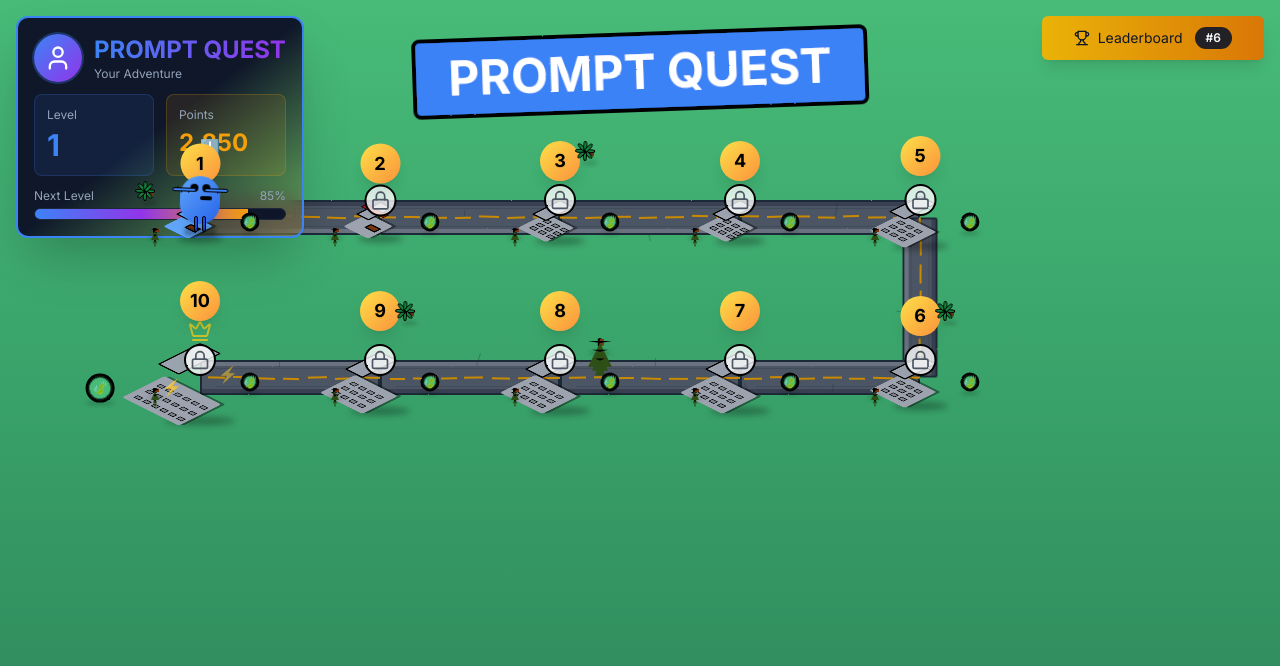
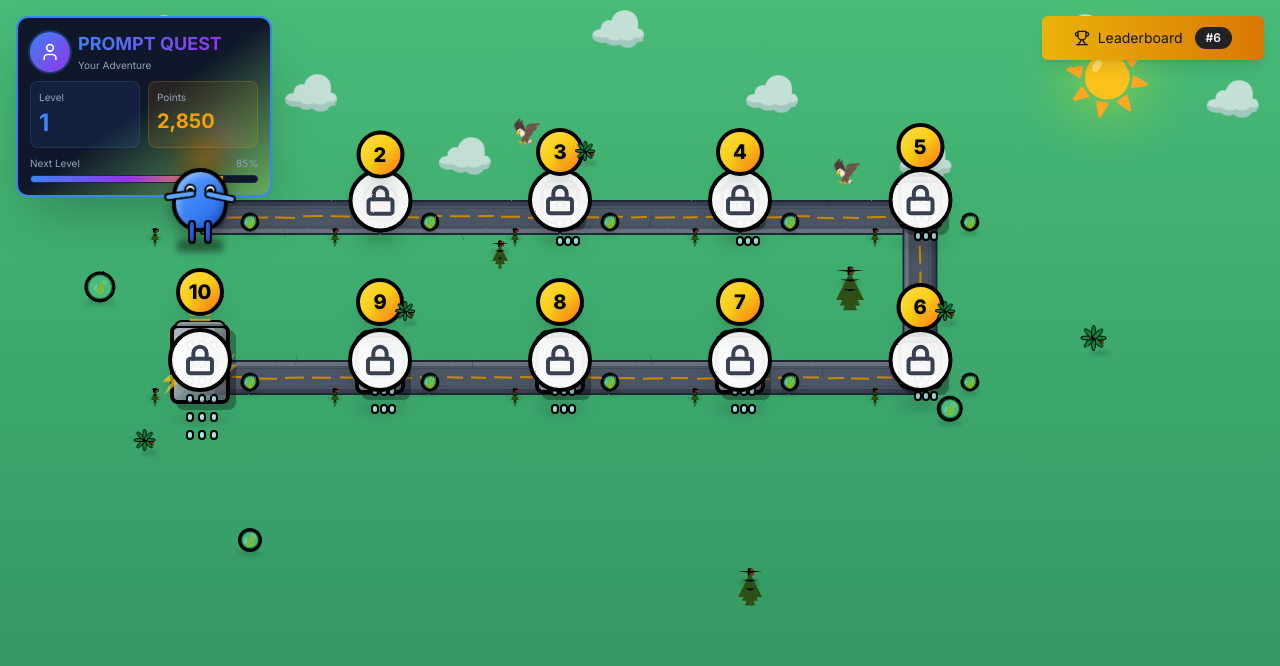
Before and after one commit to sampriti-gopisetti/PromptQuest, a React (Vite) app: page / in a window 1280 px wide. Shown: the top 666 px of the page. Built offline with nearby package versions, Linux system fonts and the light colour scheme; the HTML template or start-up script is replaced by a standard one.

Commit message:
Fix overlapping content and improve visuals

```diff
--- a/src/components/CityMap2D.tsx
+++ b/src/components/CityMap2D.tsx
@@ -99,19 +99,20 @@ export const CityMap2D = ({ onBossClick, onLevelClick }: CityMap2DProps) => {
   };
 
   return (
-    <div className="relative w-full h-screen overflow-auto" style={{ background: 'linear-gradient(to bottom, #87CEEB 0%, #E0F2FE 50%, #B4E7CE 100%)' }}>
+    <div className="relative w-full h-screen overflow-auto" style={{ background: 'linear-gradient(to bottom, #87CEEB 0%, #98D8F4 30%, #F5E6D3 70%, #7FD67E 100%)' }}>
       <SketchFilter />
 
       {/* Decorative clouds */}
-      {[...Array(5)].map((_, i) => (
+      {[...Array(8)].map((_, i) => (
         <div
           key={`cloud-${i}`}
-          className="absolute text-white text-6xl opacity-70"
+          className="absolute text-white text-5xl opacity-80 drop-shadow-lg"
           style={{
-            left: `${20 + i * 20}%`,
-            top: `${5 + Math.random() * 10}%`,
+            left: `${10 + i * 12}%`,
+            top: `${3 + (i % 3) * 8}%`,
             filter: 'url(#sketch-wobble)',
-            animation: `float ${10 + i * 2}s infinite ease-in-out`
+            animation: `float ${8 + i * 1.5}s infinite ease-in-out`,
+            zIndex: 5
           }}
         >
           ☁️
@@ -119,34 +120,38 @@ export const CityMap2D = ({ onBossClick, onLevelClick }: CityMap2DProps) => {
       ))}
 
       {/* Flying birds */}
-      {[...Array(3)].map((_, i) => (
+      {[...Array(4)].map((_, i) => (
         <div
           key={`bird-${i}`}
-          className="absolute text-gray-700 text-2xl"
+          className="absolute text-gray-800 text-2xl"
           style={{
-            left: `${-10 + i * 30}%`,
-            top: `${10 + i * 5}%`,
+            left: `${-10 + i * 25}%`,
+            top: `${8 + i * 4}%`,
             filter: 'url(#sketch-outline)',
-            animation: `float ${5 + i}s infinite linear`,
-            animationDelay: `${i * 2}s`
+            animation: `float ${6 + i}s infinite linear`,
+            animationDelay: `${i * 1.5}s`,
+            zIndex: 5
           }}
         >
           🦅
         </div>
       ))}
 
-      {/* Game title */}
-      <div className="absolute top-8 left-1/2 -translate-x-1/2 z-50">
-        <h1
-          className="text-5xl font-bold text-white drop-shadow-lg border-4 border-black bg-blue-500 px-8 py-3 rounded-lg"
-          style={{ filter: 'url(#sketch-outline)', transform: 'rotate(-2deg)' }}
-        >
-          PROMPT QUEST
-        </h1>
+      {/* Sun */}
+      <div
+        className="absolute text-yellow-400 text-7xl"
+        style={{
+          right: '10%',
+          top: '5%',
+          filter: 'url(#sketch-wobble) drop-shadow(0 0 30px rgba(255,255,0,0.6))',
+          zIndex: 5
+        }}
+      >
+        ☀️
       </div>
 
       {/* Main game area */}
-      <div className="relative w-full" style={{ minHeight: '800px', paddingBottom: '100px' }}>
+      <div className="relative w-full" style={{ minHeight: '1000px', paddingTop: '120px', paddingBottom: '100px' }}>
         {/* Ground with grass texture */}
         <div
           className="absolute inset-0"
@@ -209,10 +214,15 @@ export const CityMap2D = ({ onBossClick, onLevelClick }: CityMap2DProps) => {
           );
         })}
 
-        {/* Additional decorative trees */}
-        <SketchyTree2D position={{ x: 100, y: 400 }} scale={1.2} type="oak" />
-        <SketchyTree2D position={{ x: 600, y: 350 }} scale={1.1} type="pine" />
-        <SketchyTree2D position={{ x: 150, y: 200 }} scale={0.9} type="palm" />
+        {/* Additional decorative trees - More scattered */}
+        <SketchyTree2D position={{ x: 100, y: 300 }} scale={1.3} type="oak" />
+        <SketchyTree2D position={{ x: 850, y: 280 }} scale={1.2} type="pine" />
+        <SketchyTree2D position={{ x: 150, y: 450 }} scale={1.0} type="palm" />
+        <SketchyTree2D position={{ x: 950, y: 420 }} scale={1.1} type="oak" />
+        <SketchyTree2D position={{ x: 500, y: 250 }} scale={0.9} type="pine" />
+        <SketchyTree2D position={{ x: 1100, y: 350 }} scale={1.2} type="palm" />
+        <SketchyTree2D position={{ x: 250, y: 550 }} scale={1.0} type="oak" />
+        <SketchyTree2D position={{ x: 750, y: 580 }} scale={1.1} type="pine" />
 
         {/* Character */}
         <SketchyCharacter2D
--- a/src/components/sketchy/SketchyBuilding2D.tsx
+++ b/src/components/sketchy/SketchyBuilding2D.tsx
@@ -47,7 +47,7 @@ export const SketchyBuilding2D = ({
 
   return (
     <div
-      className="absolute cursor-pointer transition-transform hover:scale-105"
+      className="absolute cursor-pointer transition-transform hover:scale-110"
       style={{
         left: `${position.x}px`,
         top: `${position.y}px`,
@@ -56,60 +56,57 @@ export const SketchyBuilding2D = ({
       }}
       onClick={!isLocked ? onClick : undefined}
     >
-      {/* Isometric building container */}
-      <div className="relative" style={{ width: `${baseSize}px`, height: `${height + 30}px` }}>
-        {/* Shadow - sketchy oval */}
+      {/* Building container */}
+      <div className="relative" style={{ width: `${baseSize + 20}px`, height: `${height + 40}px` }}>
+        {/* Shadow */}
         <div
-          className="absolute opacity-30"
+          className="absolute opacity-40"
           style={{
-            bottom: '-10px',
+            bottom: '-5px',
             left: '50%',
             transform: 'translateX(-50%)',
-            width: `${baseSize + 10}px`,
-            height: '8px',
-            background: '#000',
-            borderRadius: '50%',
-            filter: 'url(#sketch-outline) blur(3px)'
+            width: `${baseSize + 20}px`,
+            height: '10px',
+            background: 'radial-gradient(ellipse, rgba(0,0,0,0.5) 0%, transparent 70%)',
+            filter: 'blur(4px)'
           }}
         />
 
-          {/* Isometric building body */}
-        <div className="absolute bottom-0 left-1/2 -translate-x-1/2" style={{ transformStyle: 'preserve-3d' }}>
-          {/* Front face */}
+        {/* Simple 3D Block Building */}
+        <div className="absolute bottom-4 left-1/2 -translate-x-1/2">
+          {/* Main building block */}
           <div
-            className="relative border-3 border-black"
+            className="relative border-4 border-black rounded-lg"
             style={{
               width: `${baseSize}px`,
               height: `${height}px`,
-              background: color,
-              transform: 'rotateX(60deg) rotateZ(-45deg)',
-              transformOrigin: 'bottom',
+              background: `linear-gradient(135deg, ${color} 0%, ${color}dd 50%, ${color}aa 100%)`,
               filter: 'url(#sketch-outline)',
-              boxShadow: '3px 3px 0 rgba(0,0,0,0.4)',
-              borderRadius: '3px'
+              boxShadow: `
+                inset -4px -4px 8px rgba(0,0,0,0.2),
+                inset 4px 4px 8px rgba(255,255,255,0.3),
+                6px 6px 0 rgba(0,0,0,0.3)
+              `
             }}
           >
-            {/* Cross-hatch shading on left side */}
+            {/* Shading on side */}
             <div
-              className="absolute left-0 top-0 bottom-0 w-2"
-              style={{
-                background: 'url(#crosshatch-dark)',
-                opacity: 0.5
-              }}
+              className="absolute right-0 top-0 bottom-0 w-3 bg-black/20"
+              style={{ filter: 'url(#sketch-outline)' }}
             />
 
             {/* Windows */}
             {type !== 'house' && (
-              <div className="p-2 grid grid-cols-3 gap-1">
+              <div className="p-3 grid grid-cols-3 gap-2">
                 {Array.from({ length: type === 'skyscraper' ? 18 : type === 'office' ? 12 : 9 }).map((_, i) => (
                   <div
                     key={i}
-                    className="bg-black/20 border border-black"
+                    className="bg-cyan-200/80 border-2 border-black rounded-sm"
                     style={{
-                      width: '6px',
-                      height: '8px',
+                      width: '8px',
+                      height: '10px',
                       filter: 'url(#sketch-outline)',
-                      transform: `rotate(${Math.random() * 2 - 1}deg)`
+                      boxShadow: 'inset 1px 1px 2px rgba(255,255,255,0.5)'
                     }}
                   />
                 ))}
@@ -119,84 +116,74 @@ export const SketchyBuilding2D = ({
             {/* Door for houses */}
             {type === 'house' && (
               <div
-                className="absolute bottom-1 left-1/2 -translate-x-1/2 bg-amber-900 border-2 border-black"
+                className="absolute bottom-2 left-1/2 -translate-x-1/2 bg-amber-900 border-3 border-black"
                 style={{
-                  width: '10px',
-                  height: '15px',
+                  width: '14px',
+                  height: '20px',
                   filter: 'url(#sketch-outline)',
-                  borderRadius: '2px 2px 0 0'
+                  borderRadius: '4px 4px 0 0'
                 }}
               />
             )}
-          </div>
 
-          {/* Top face (roof) */}
-          <div
-            className="absolute border-2 border-black"
-            style={{
-              width: `${baseSize}px`,
-              height: `${baseSize * 0.5}px`,
-              background: `linear-gradient(135deg, ${color} 0%, ${color}dd 100%)`,
-              transform: `translateY(-${height}px) rotateX(60deg) rotateZ(-45deg) translateZ(1px)`,
-              transformOrigin: 'bottom',
-              filter: 'url(#sketch-outline)',
-              borderRadius: '2px'
-            }}
-          >
-            {/* Roof details for houses */}
-            {type === 'house' && (
-              <div
-                className="absolute top-1/2 left-1/2 -translate-x-1/2 -translate-y-1/2 w-2 h-8 bg-red-800 border border-black"
-                style={{ filter: 'url(#sketch-outline)' }}
-              />
-            )}
+            {/* Roof indicator */}
+            <div
+              className="absolute -top-2 left-0 right-0 h-2 border-2 border-black rounded-t-lg"
+              style={{
+                background: `linear-gradient(90deg, ${color}dd 0%, ${color}aa 100%)`,
+                filter: 'url(#sketch-outline)'
+              }}
+            />
           </div>
 
           {/* Boss building special effects */}
           {isBoss && (
             <>
               <div
-                className="absolute -top-4 left-1/2 -translate-x-1/2 text-yellow-400 animate-pulse"
-                style={{ filter: 'url(#sketch-wobble)' }}
+                className="absolute -top-8 left-1/2 -translate-x-1/2 text-yellow-400 animate-pulse drop-shadow-lg"
+                style={{ filter: 'url(#sketch-wobble)', fontSize: '32px' }}
               >
-                <Crown size={24} />
+                <Crown size={32} />
               </div>
               {/* Lightning bolts */}
-              <div className="absolute -left-2 top-1/2 text-yellow-300 animate-pulse">
+              <div className="absolute -left-3 top-1/2 text-yellow-300 text-2xl animate-pulse drop-shadow-lg">
                 ⚡
               </div>
-              <div className="absolute -right-2 top-1/3 text-yellow-300 animate-pulse" style={{ animationDelay: '0.5s' }}>
+              <div className="absolute -right-3 top-1/3 text-yellow-300 text-2xl animate-pulse drop-shadow-lg" style={{ animationDelay: '0.5s' }}>
                 ⚡
               </div>
             </>
           )}
         </div>
 
-        {/* Level indicator */}
+        {/* Level indicator - Larger and more visible */}
         <div
-          className="absolute -top-6 left-1/2 -translate-x-1/2 w-10 h-10 rounded-full border-3 border-black bg-gradient-to-br from-yellow-300 to-orange-400 flex items-center justify-center font-bold text-lg shadow-lg"
-          style={{ filter: 'url(#sketch-outline)', zIndex: 10 }}
+          className="absolute -top-8 left-1/2 -translate-x-1/2 w-12 h-12 rounded-full border-4 border-black bg-gradient-to-br from-yellow-300 via-yellow-400 to-orange-500 flex items-center justify-center font-black text-xl shadow-xl"
+          style={{ filter: 'url(#sketch-outline)', zIndex: 100 }}
         >
-          <span className="text-black drop-shadow-sm">{level}</span>
+          <span className="text-black drop-shadow-md">{level}</span>
         </div>
 
         {/* Status icons */}
         {isLocked && (
-          <div className="absolute top-1/2 left-1/2 -translate-x-1/2 -translate-y-1/2 text-gray-600 bg-white/80 rounded-full p-1 border-2 border-black" style={{ filter: 'url(#sketch-outline)' }}>
-            <Lock size={20} />
+          <div
+            className="absolute top-1/2 left-1/2 -translate-x-1/2 -translate-y-1/2 bg-white/95 rounded-full p-3 border-4 border-black shadow-xl"
+            style={{ filter: 'url(#sketch-outline)', zIndex: 50 }}
+          >
+            <Lock size={32} className="text-gray-700" strokeWidth={3} />
           </div>
         )}
         {isCompleted && (
-          <div className="absolute -top-2 -right-2 text-green-500 bg-white rounded-full p-1 border-2 border-black" style={{ filter: 'url(#sketch-outline)' }}>
-            <CheckCircle2 size={16} />
+          <div className="absolute -top-3 -right-3 bg-white rounded-full p-2 border-3 border-black shadow-lg" style={{ filter: 'url(#sketch-outline)', zIndex: 50 }}>
+            <CheckCircle2 size={24} className="text-green-500" strokeWidth={3} />
           </div>
         )}
 
         {/* Active indicator */}
-        {isActive && (
+        {isActive && !isLocked && (
           <div
-            className="absolute -top-8 left-1/2 -translate-x-1/2 text-blue-500 animate-bounce"
-            style={{ filter: 'url(#sketch-wobble)' }}
+            className="absolute -top-12 left-1/2 -translate-x-1/2 animate-bounce drop-shadow-lg"
+            style={{ filter: 'url(#sketch-wobble)', fontSize: '32px', zIndex: 50 }}
           >
             ⬇️
           </div>
--- a/src/components/sketchy/SketchyCharacter2D.tsx
+++ b/src/components/sketchy/SketchyCharacter2D.tsx
@@ -32,19 +32,19 @@ export const SketchyCharacter2D = ({
         zIndex: Math.floor(position.y / 2) + 100
       }}
     >
-      {/* Character body - simple blob with sketchy outline */}
+      {/* Character body - larger and more visible */}
       <div className="relative">
         {/* Dust clouds when running */}
         {state === 'running' && (
           <>
             <div
-              className="absolute -left-8 top-4 text-gray-400 text-xl animate-ping"
+              className="absolute -left-10 top-6 text-gray-400 text-3xl animate-ping"
               style={{ filter: 'url(#sketch-outline)', animationDuration: '0.5s' }}
             >
               💨
             </div>
             <div
-              className="absolute -left-12 top-6 text-gray-400 text-sm animate-ping"
+              className="absolute -left-16 top-8 text-gray-400 text-2xl animate-ping"
               style={{ filter: 'url(#sketch-outline)', animationDuration: '0.7s', animationDelay: '0.1s' }}
             >
               💨
@@ -52,96 +52,105 @@ export const SketchyCharacter2D = ({
           </>
         )}
 
-        {/* Main character body */}
+        {/* Main character body - BIGGER */}
         <div
-          className="relative bg-gradient-to-br from-blue-400 to-blue-600 border-3 border-black rounded-full shadow-lg"
+          className="relative border-4 border-black rounded-full shadow-2xl"
           style={{
-            width: '40px',
-            height: '48px',
+            width: '56px',
+            height: '64px',
+            background: 'linear-gradient(135deg, #60A5FA 0%, #3B82F6 50%, #2563EB 100%)',
             filter: 'url(#sketch-outline)',
-            transform: `rotate(${wobble}deg) scale(${state === 'entering' ? 0.5 : state === 'celebrating' ? 1.3 : 1})`,
-            transition: 'transform 0.3s ease-out'
+            transform: `rotate(${wobble}deg) scale(${state === 'entering' ? 0.5 : state === 'celebrating' ? 1.4 : 1})`,
+            transition: 'transform 0.3s ease-out',
+            boxShadow: '0 8px 16px rgba(0,0,0,0.3), inset -3px -3px 6px rgba(0,0,0,0.2), inset 3px 3px 6px rgba(255,255,255,0.3)'
           }}
         >
-          {/* Eyes */}
-          <div className="absolute top-2 left-1/2 -translate-x-1/2 flex gap-1">
+          {/* Eyes - BIGGER */}
+          <div className="absolute top-3 left-1/2 -translate-x-1/2 flex gap-2">
             <div
-              className="w-2 h-2 bg-black rounded-full"
+              className="w-3 h-3 bg-white rounded-full border-2 border-black"
               style={{
                 filter: 'url(#sketch-outline)',
                 transform: state === 'celebrating' ? 'scaleY(0.3)' : 'scaleY(1)'
               }}
-            />
+            >
+              <div className="w-1.5 h-1.5 bg-black rounded-full absolute bottom-0 left-1/2 -translate-x-1/2" />
+            </div>
             <div
-              className="w-2 h-2 bg-black rounded-full"
+              className="w-3 h-3 bg-white rounded-full border-2 border-black"
               style={{
                 filter: 'url(#sketch-outline)',
                 transform: state === 'celebrating' ? 'scaleY(0.3)' : 'scaleY(1)'
               }}
-            />
+            >
+              <div className="w-1.5 h-1.5 bg-black rounded-full absolute bottom-0 left-1/2 -translate-x-1/2" />
+            </div>
           </div>
 
-          {/* Mouth */}
+          {/* Mouth - BIGGER */}
           <div
-            className="absolute top-5 left-1/2 -translate-x-1/2 w-3 h-1 bg-black rounded-full"
+            className="absolute top-8 left-1/2 -translate-x-1/2 w-4 h-2 border-b-3 border-black rounded-b-full"
             style={{
               filter: 'url(#sketch-outline)',
-              transform: state === 'celebrating' ? 'scaleX(1.5)' : 'scaleX(1)'
+              transform: state === 'celebrating' ? 'scaleX(1.8)' : 'scaleX(1)',
+              borderColor: state === 'celebrating' ? '#000' : '#000'
             }}
           />
 
-          {/* Arms */}
+          {/* Arms - BIGGER */}
           <div
-            className="absolute top-3 -left-2 w-6 h-1 bg-blue-500 border border-black rounded-full"
+            className="absolute top-5 -left-3 w-8 h-2 bg-blue-400 border-2 border-black rounded-full"
             style={{
               filter: 'url(#sketch-outline)',
-              transform: state === 'running' ? 'rotate(-20deg)' : state === 'celebrating' ? 'rotate(-45deg)' : 'rotate(0deg)',
+              transform: state === 'running' ? 'rotate(-20deg)' : state === 'celebrating' ? 'rotate(-50deg)' : 'rotate(-10deg)',
               transition: 'transform 0.3s'
             }}
           />
           <div
-            className="absolute top-3 -right-2 w-6 h-1 bg-blue-500 border border-black rounded-full"
+            className="absolute top-5 -right-3 w-8 h-2 bg-blue-400 border-2 border-black rounded-full"
             style={{
               filter: 'url(#sketch-outline)',
-              transform: state === 'running' ? 'rotate(20deg)' : state === 'celebrating' ? 'rotate(45deg)' : 'rotate(0deg)',
+              transform: state === 'running' ? 'rotate(20deg)' : state === 'celebrating' ? 'rotate(50deg)' : 'rotate(10deg)',
               transition: 'transform 0.3s'
             }}
           />
         </div>
 
-        {/* Legs - wobble when running */}
-        <div className="absolute -bottom-2 left-1/2 -translate-x-1/2 flex gap-1">
+        {/* Legs - BIGGER */}
+        <div className="absolute -bottom-3 left-1/2 -translate-x-1/2 flex gap-2">
           <div
-            className="w-1 h-4 bg-blue-700 border border-black rounded-full"
+            className="w-2 h-6 bg-blue-600 border-2 border-black rounded-full"
             style={{
               filter: 'url(#sketch-outline)',
-              transform: state === 'running' ? 'rotate(-10deg)' : 'rotate(0deg)',
-              transition: 'transform 0.15s'
+              transform: state === 'running' ? 'rotate(-15deg)' : 'rotate(0deg)',
+              transition: 'transform 0.15s',
+              boxShadow: 'inset -1px -1px 2px rgba(0,0,0,0.3)'
             }}
           />
           <div
-            className="w-1 h-4 bg-blue-700 border border-black rounded-full"
+            className="w-2 h-6 bg-blue-600 border-2 border-black rounded-full"
             style={{
               filter: 'url(#sketch-outline)',
-              transform: state === 'running' ? 'rotate(10deg)' : 'rotate(0deg)',
-              transition: 'transform 0.15s'
+              transform: state === 'running' ? 'rotate(15deg)' : 'rotate(0deg)',
+              transition: 'transform 0.15s',
+              boxShadow: 'inset -1px -1px 2px rgba(0,0,0,0.3)'
             }}
           />
         </div>
 
-        {/* Celebration sparkles */}
+        {/* Celebration sparkles - BIGGER */}
         {state === 'celebrating' && (
           <>
-            <div className="absolute -top-4 -left-4 text-yellow-400 animate-ping text-xl">✨</div>
-            <div className="absolute -top-4 -right-4 text-yellow-400 animate-ping text-xl" style={{ animationDelay: '0.2s' }}>✨</div>
-            <div className="absolute -bottom-2 left-1/2 -translate-x-1/2 text-yellow-400 animate-ping text-xl" style={{ animationDelay: '0.4s' }}>⭐</div>
+            <div className="absolute -top-6 -left-6 text-yellow-400 animate-ping text-3xl drop-shadow-lg">✨</div>
+            <div className="absolute -top-6 -right-6 text-yellow-400 animate-ping text-3xl drop-shadow-lg" style={{ animationDelay: '0.2s' }}>✨</div>
+            <div className="absolute -bottom-4 left-1/2 -translate-x-1/2 text-yellow-400 animate-ping text-3xl drop-shadow-lg" style={{ animationDelay: '0.4s' }}>⭐</div>
           </>
         )}
 
-        {/* Shadow */}
+        {/* Shadow - BIGGER */}
         <div
-          className="absolute -bottom-3 left-1/2 -translate-x-1/2 w-8 h-2 bg-black/30 rounded-full"
-          style={{ filter: 'blur(2px)' }}
+          className="absolute -bottom-5 left-1/2 -translate-x-1/2 w-12 h-3 bg-black/40 rounded-full"
+          style={{ filter: 'blur(3px)' }}
         />
       </div>
     </div>
```
Also changed, not shown: src/components/PlayerStatus.tsx (+18 -18 lines).
